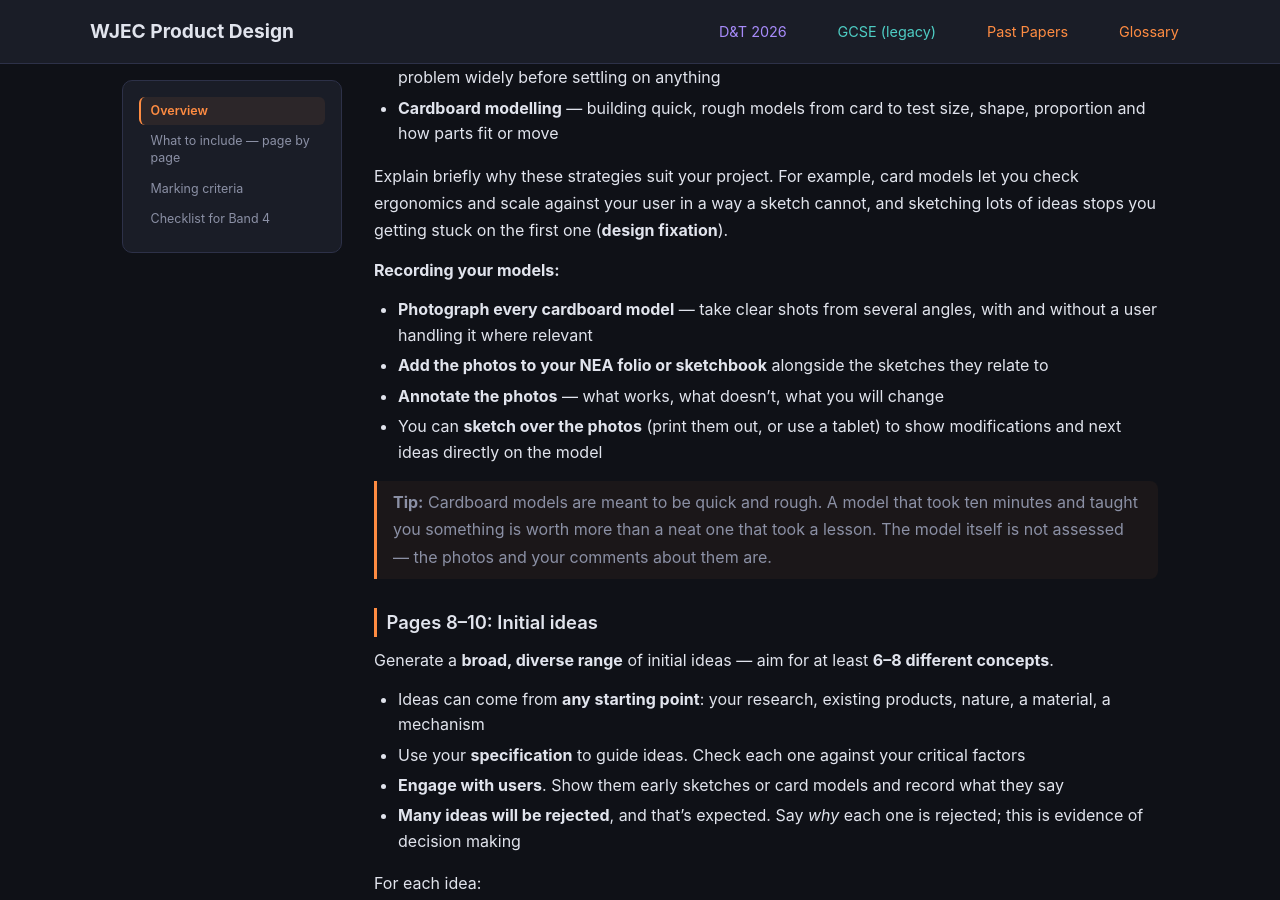
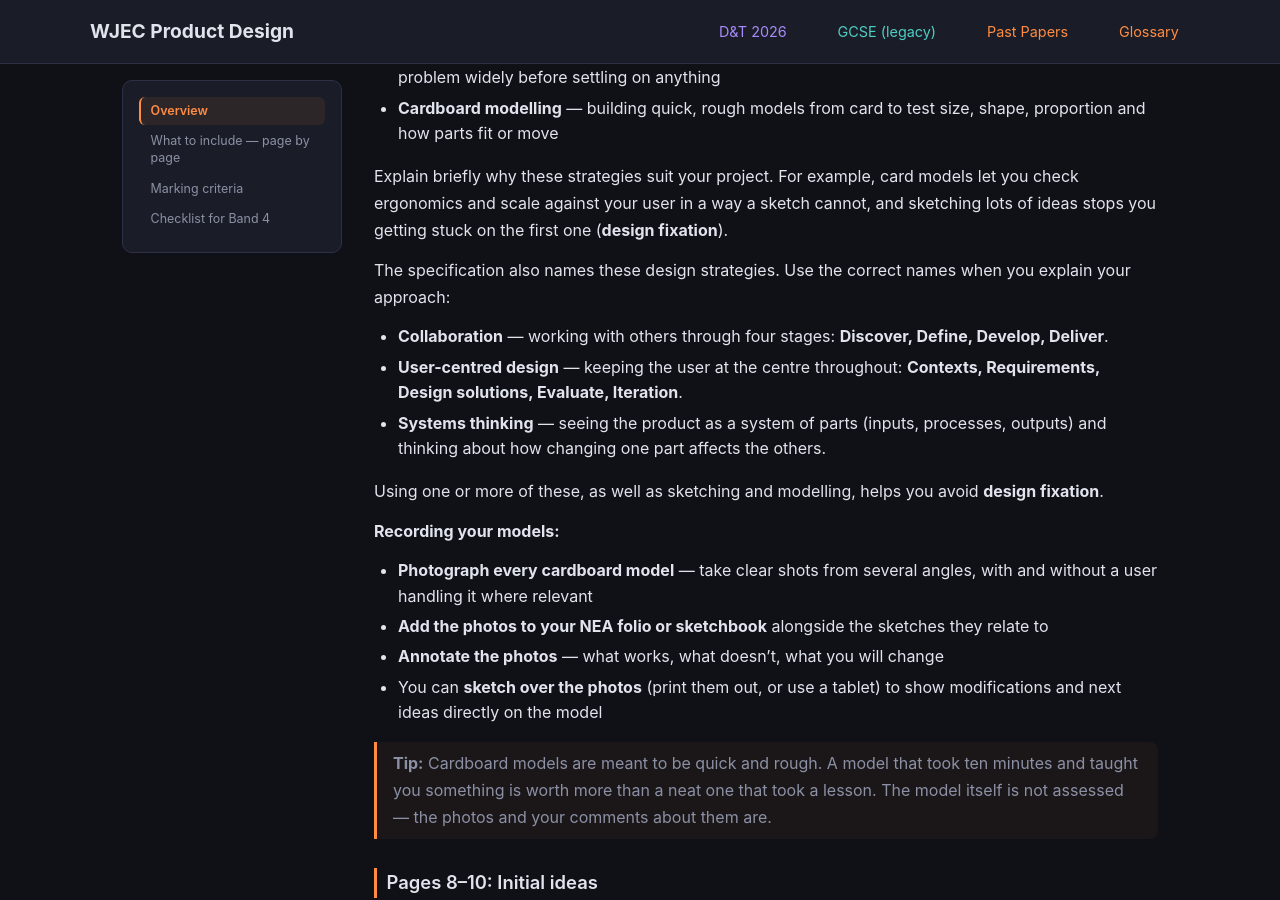
Before and after one commit to jase1979/pd, a Jekyll site: the page built from gcse/nea/section-c/index.md, in a window 1280 px wide and 900 px high, scrolled down 937 px. Built offline with Jekyll 4.4.1, drawn with Linux system fonts in a browser that asks for light colours; some of the changed text lies outside the part shown.

Commit message:
feat(gcse/nea/section-c): add the specification's named design strategies
Co-Authored-By: Claude Opus 5.5 <noreply@anthropic.com>
Claude-Session: https://claude.ai/code/session_01DpfhjA9JZdn9Fs3Y2Cfuwh

```diff
--- a/gcse/nea/section-c/index.md
+++ b/gcse/nea/section-c/index.md
@@ -31,6 +31,14 @@ Start this section with a short explanation of **how** you are going to design.
 - **Cardboard modelling** — building quick, rough models from card to test size, shape, proportion and how parts fit or move
 
 Explain briefly why these strategies suit your project. For example, card models let you check ergonomics and scale against your user in a way a sketch cannot, and sketching lots of ideas stops you getting stuck on the first one (**design fixation**).
+
+The specification also names these design strategies. Use the correct names when you explain your approach:
+
+- **Collaboration** — working with others through four stages: **Discover, Define, Develop, Deliver**.
+- **User-centred design** — keeping the user at the centre throughout: **Contexts, Requirements, Design solutions, Evaluate, Iteration**.
+- **Systems thinking** — seeing the product as a system of parts (inputs, processes, outputs) and thinking about how changing one part affects the others.
+
+Using one or more of these, as well as sketching and modelling, helps you avoid **design fixation**.
 
 **Recording your models:**
 - **Photograph every cardboard model** — take clear shots from several angles, with and without a user handling it where relevant
@@ -144,6 +152,7 @@ Your teacher picks the band that best fits your work. A mark at the top of a ban
 ## Checklist for Band 4
 
 - [ ] Design strategy explained — sketching multiple designs and cardboard modelling
+- [ ] Named design strategies (collaboration, user-centred design, systems thinking) explained and used
 - [ ] At least 6–8 genuinely different initial ideas, all annotated
 - [ ] Ideas include 2D and 3D sketches, exploded or schematic diagrams
 - [ ] Reasons given for rejecting ideas, and users involved in choosing
```
